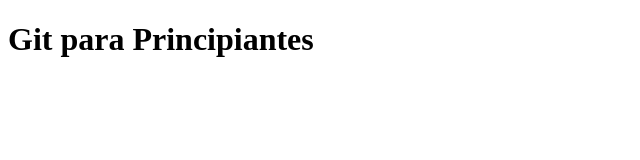
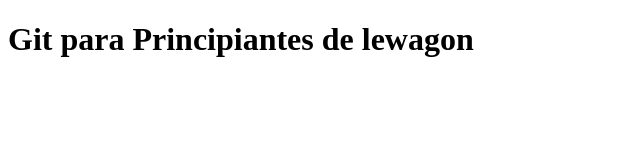
Before and after one commit to SarmientoData/git101, a plain HTML site: page index.html in a window 1280 px wide. Shown: the whole page, without its empty margins (0-640 px from the left). Drawn offline with Linux system fonts and the light colour scheme.

Commit message:
segundo comit

```diff
--- a/index.html
+++ b/index.html
@@ -7,6 +7,6 @@
     <title>Document</title>
 </head>
 <body>
-    <h1>Git para Principiantes</h1>
+    <h1>Git para Principiantes de lewagon</h1>
 </body>
 </html>
```
